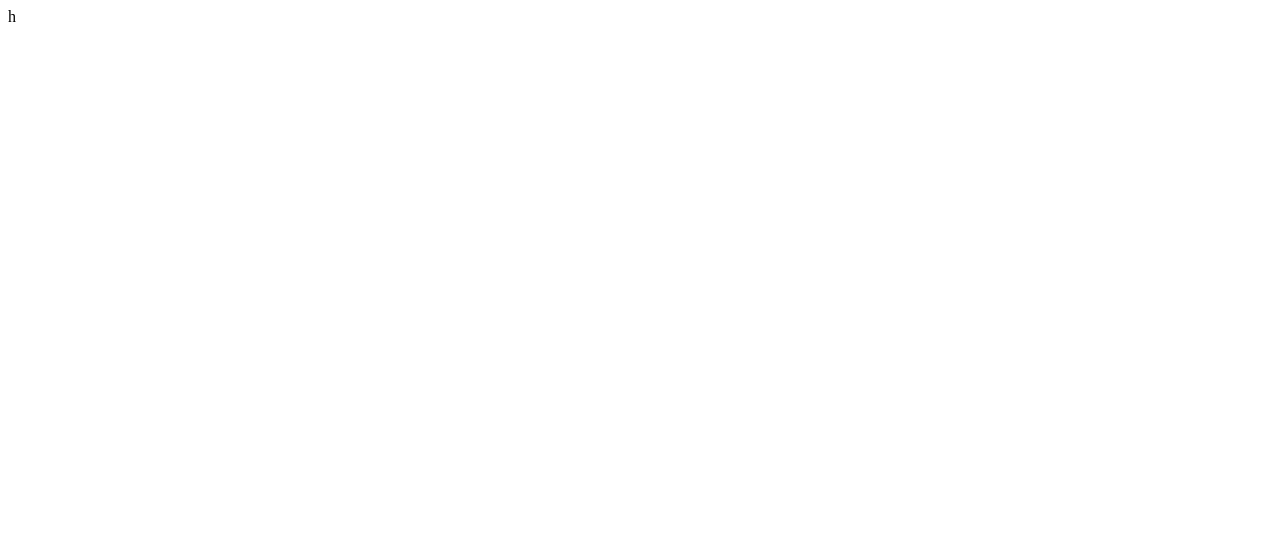
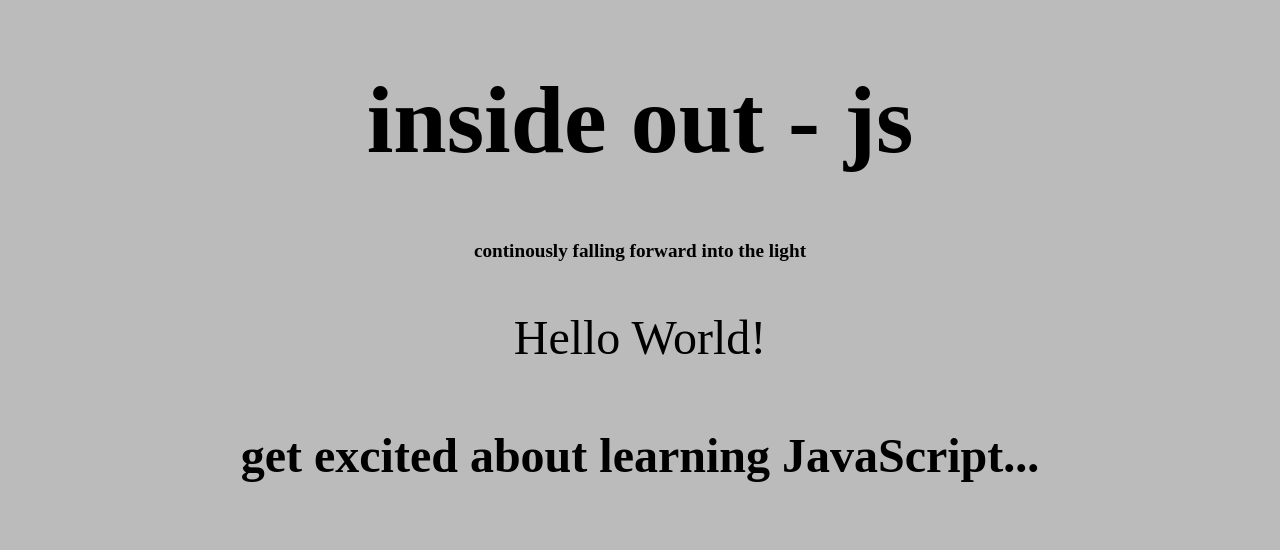
Before and after one commit to BobbyB1967/step.400.inside.out.project, a plain HTML site: page index.html in a window 1280 px wide. Drawn offline with nearby package versions, Linux system fonts and the light colour scheme.

Commit message:
added html with git hub link comment in body and all js for step 400

```diff
--- a/assets/js/app.js
+++ b/assets/js/app.js
@@ -0,0 +1,50 @@
+//JavaScript Document
+
+'use strict';
+
+var applicationTitle = 'inside out - js';
+
+var applicationTagline = 'continously falling forward into the light';
+
+window.addEventListener('load', initializeApplication);
+
+function initializeApplication() {
+
+    document.title = applicationTitle;
+
+    document.body.style.backgroundColor = '#BBB';
+    document.body.style.textAlign = 'center';
+    document.body.style.fontSize = '3em';
+
+var elWrapper = document.createElement('div');
+ elWrapper.id ='applicationWrapper';
+    document.body.appendChild(elWrapper);
+
+    var elHeader = document.createElement('header');
+    elWrapper.appendChild(elHeader);
+
+    var elHeaderTitle = document.createElement('H1');
+    elHeaderTitle.innerHTML = applicationTitle;
+    elHeader.appendChild(elHeaderTitle);
+
+    var elHeaderTagLine = document.createElement('h2');
+    elHeaderTagLine.textContent = applicationTagline;
+    elHeader.appendChild(elHeaderTagLine);
+    elHeaderTagLine.style.fontSize = '.4em';
+
+
+    var elMain = document.createElement('main');
+    elMain.innerHTML = '<p> Hello World! </p>'
+    elWrapper.appendChild(elMain);
+
+    var elFooter = document.createElement('footer');
+     elFooter.innerHTML = '<h4>get excited about learning JavaScript...</h4>';
+    elWrapper.appendChild(elFooter);
+
+    elHeaderTitle.className = 'animated bounceInDown';
+    elHeaderTagLine.className = 'animated bounceInLeft';
+        elMain.className = 'animated zoomIn';
+        elFooter.className = 'animated bounceInRight';
+
+
+}
--- a/index.html
+++ b/index.html
@@ -1 +1,27 @@
-h
+<!doctype html>
+<html>
+
+   <head>
+       <meta charset="utf-8">
+       <meta name="viewport" content="width=device-width"/>
+       <link rel="stylesheet" href="https://cdnjs.cloudflare.com/ajax/libs/animate.css/3.5.2/animate.min.css" />
+   </head>
+    <body>
+
+
+
+
+
+
+
+
+
+
+                  <script src="assets/js/app.js"></script>
+                 <!--https://github.com/BobbyB1967/step.400.inside.out.project-->
+    </body>
+
+
+
+
+</html>
```
